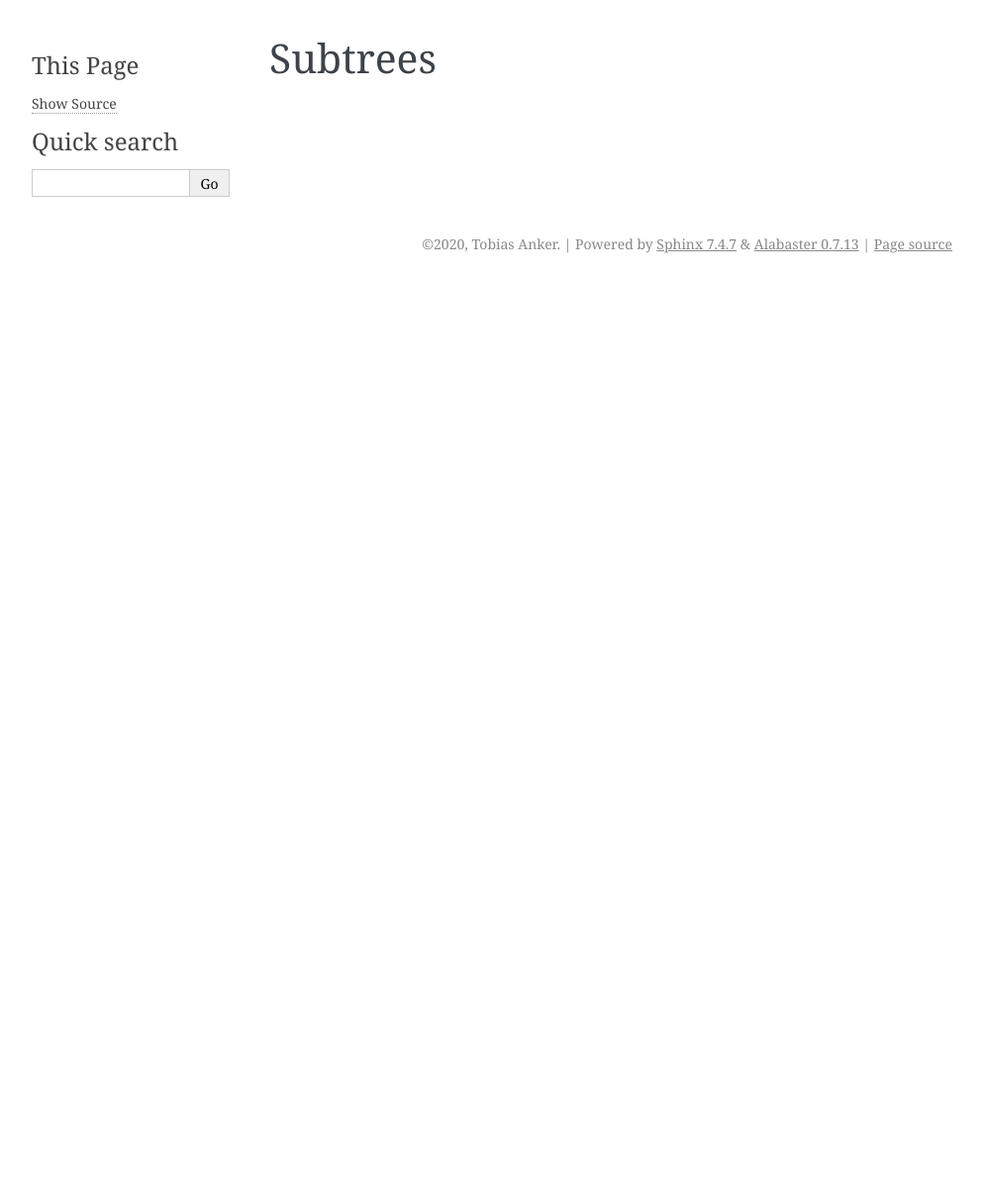
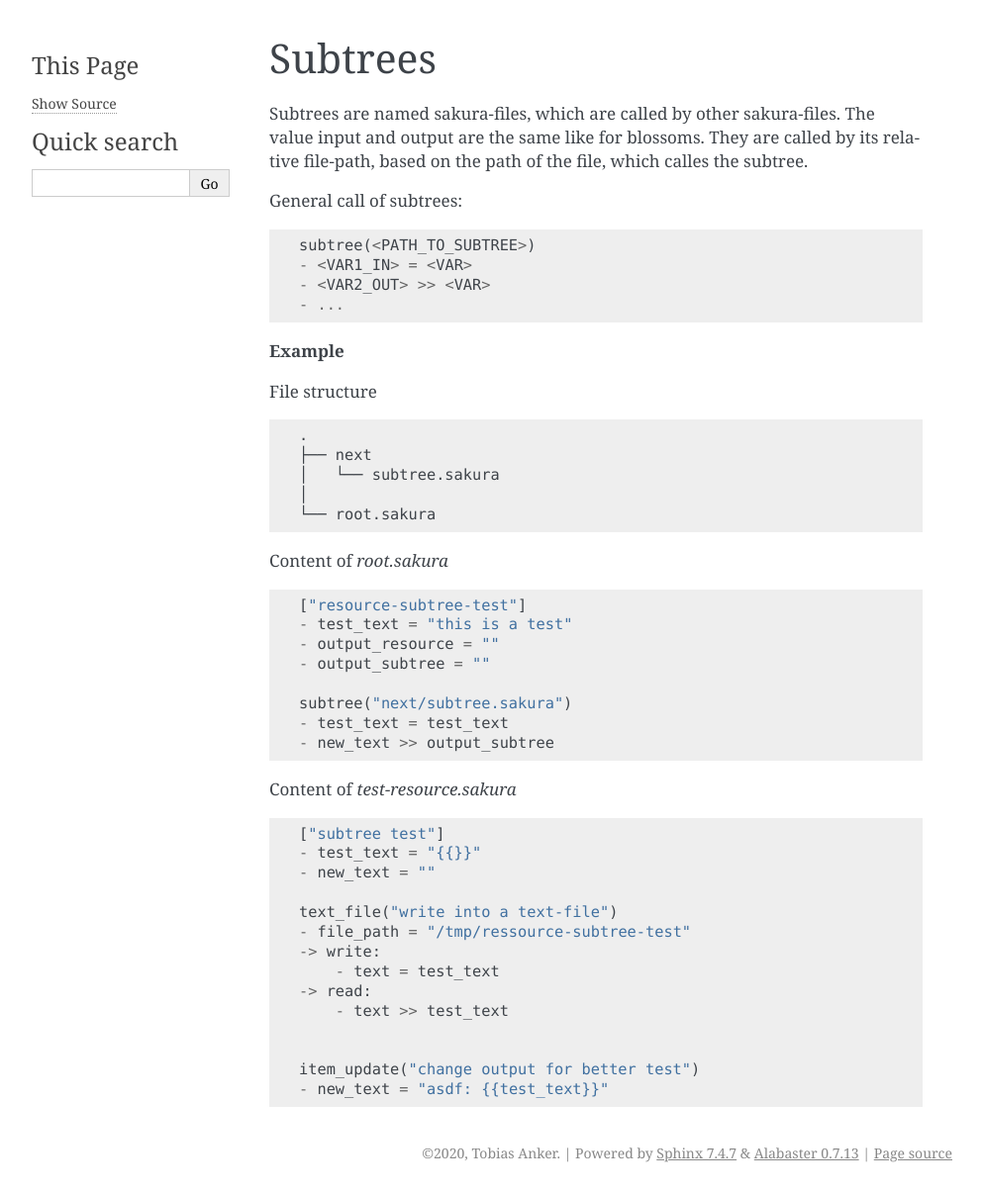
Before and after one commit to kitsudaiki/libKitsunemimiSakuraLang-Documentation, a Sphinx documentation site: the page built from source/syntax/subtrees.rst, in a window 1280 px wide. Shown: the whole page at 99% size, without its empty margins (148-1141 px from the left). Built offline with Sphinx 7.4.7, drawn with Linux system fonts in a browser that asks for light colours; before the commit the page ends 900 px from its top, so only the background shows below that.

Commit message:
filled content of subtree-section

```diff
--- a/source/syntax/subtrees.rst
+++ b/source/syntax/subtrees.rst
@@ -1,5 +1,66 @@
 Subtrees
 --------
+
+Subtrees are named sakura-files, which are called by other sakura-files. The value input and output are the same like for blossoms. They are called by its relative file-path, based on the path of the file, which calles the subtree.
+
+General call of subtrees:
+
+::
+
+	subtree(<PATH_TO_SUBTREE>)
+	- <VAR1_IN> = <VAR>
+	- <VAR2_OUT> >> <VAR>
+	- ...
+
+
+**Example**
+
+File structure
+
+::
+
+	.
+	├── next
+	│   └── subtree.sakura
+	│
+	└── root.sakura
+
+
+Content of `root.sakura`
+
+::
+
+	["resource-subtree-test"]
+	- test_text = "this is a test"
+	- output_resource = ""
+	- output_subtree = ""
+
+	subtree("next/subtree.sakura")
+	- test_text = test_text
+	- new_text >> output_subtree
+
+
+Content of `test-resource.sakura`
+
+::
+
+	["subtree test"]
+	- test_text = "{{}}"
+	- new_text = ""
+
+	text_file("write into a text-file")
+	- file_path = "/tmp/ressource-subtree-test"
+	-> write:
+	    - text = test_text
+	-> read:
+	    - text >> test_text
+
+
+	item_update("change output for better test")
+	- new_text = "asdf: {{test_text}}"
+
+
+
 
 .. raw:: latex
 
```
